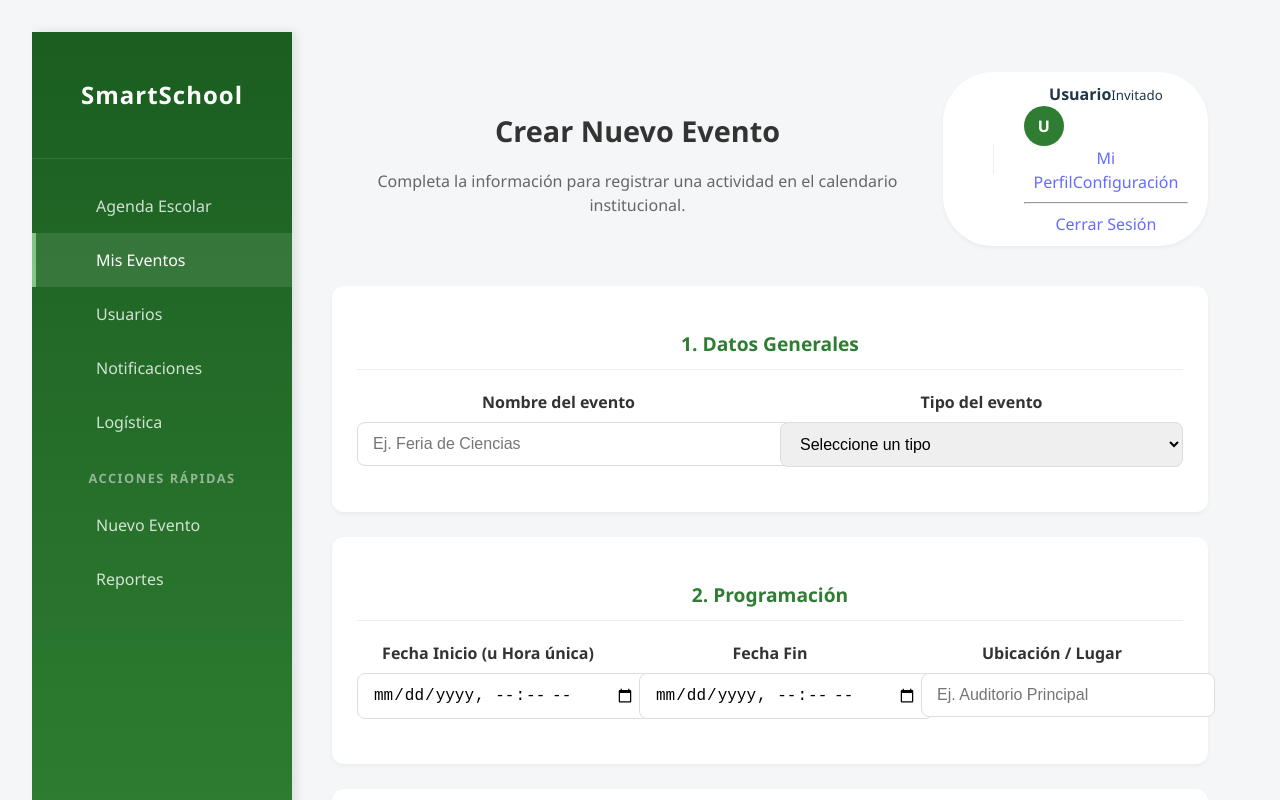
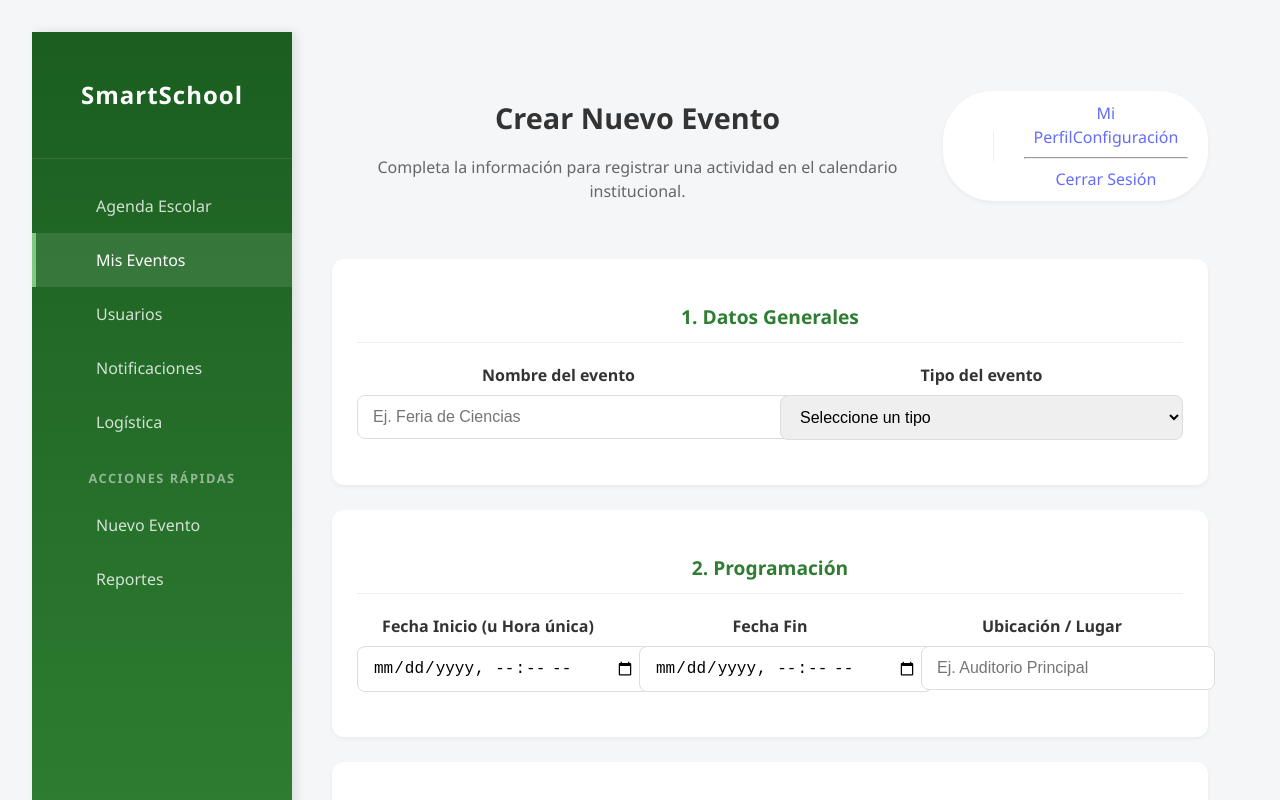
Before and after one commit to OmarAndres9/SmartSchool-Events_front, a React (Vite) app: page /events in a window 1280 px wide. Shown: the top 800 px of the page. Built offline with nearby package versions, Linux system fonts and the light colour scheme.

Commit message:
Se corrigio la conexion con el back y se arreglo la etiqueta nombre

```diff
--- a/src/components/TopNav.jsx
+++ b/src/components/TopNav.jsx
@@ -1,16 +1,22 @@
+import { formToJSON } from 'axios';
 import React, { useEffect, useState } from 'react';
 import { useNavigate } from 'react-router-dom';
 
 const TopNav = ({ title, subtitle }) => {
     const navigate = useNavigate();
-    const [user, setUser] = useState({ nombre: 'Usuario', rol: 'Invitado' });
+    const [nameUser, setNameUser] = useState("");
+    const [rolUser, setRolUser] = useState("");
+
 
     useEffect(() => {
-        // Cargar información del usuario desde localStorage si existe
         const storedUser = localStorage.getItem('user');
         if (storedUser) {
             try {
-                setUser(JSON.parse(storedUser));
+                console.log("El usuario es ")
+                let usuario = JSON.parse(storedUser);
+                console.log(usuario);
+                setNameUser(usuario.name)
+                // setRolUser(usuario)
             } catch (e) {
                 console.error('Error parseando user de localStorage', e);
             }
@@ -45,13 +51,13 @@ const TopNav = ({ title, subtitle }) => {
                 <div className="is-flex is-align-items-center dropdown is-right is-hoverable">
                     <div className="dropdown-trigger is-flex is-align-items-center" style={{ cursor: 'pointer' }}>
                         <div className="has-text-right mr-3 is-hidden-mobile">
-                            <strong className="is-block has-text-dark">{user.nombre}</strong>
-                            <small className="has-text-grey">{user.rol}</small>
+                            <strong className="is-block has-text-dark">{nameUser}</strong>
+                            {/* <small className="has-text-grey">{user.rol}</small> */}
                         </div>
                         {/* Si tienes una URL de imagen real, reemplázala aquí */}
-                        <div className="avatar" style={{ background: 'var(--primary-color)', color: 'white', display: 'flex', alignItems: 'center', justifyContent: 'center', fontWeight: 'bold' }}>
-                            {user.nombre.charAt(0)}
-                        </div>
+                        {/* <div className="avatar" style={{ background: 'var(--primary-color)', color: 'white', display: 'flex', alignItems: 'center', justifyContent: 'center', fontWeight: 'bold' }}>
+                            {nameUser}
+                        </div> */}
                     </div>
 
                     <div className="dropdown-menu" id="dropdown-menu" role="menu">
--- a/src/services/api.js
+++ b/src/services/api.js
@@ -3,7 +3,7 @@ import axios from 'axios';
 // Create an Axios instance with base configuration
 const api = axios.create({
     // Asegúrate de cambiar esto a la URL de tu backend local de Laravel si es distinta
-    baseURL: 'http://127.0.0.1:8080/api',
+    baseURL: 'https://bug-free-potato-v65rjjjxvwpv2pq76-8080.app.github.dev/api',
     headers: {
         'Content-Type': 'application/json',
         'Accept': 'application/json'
```
Also changed, not shown: 3 other files (tests, documents, lock files or other folders).
